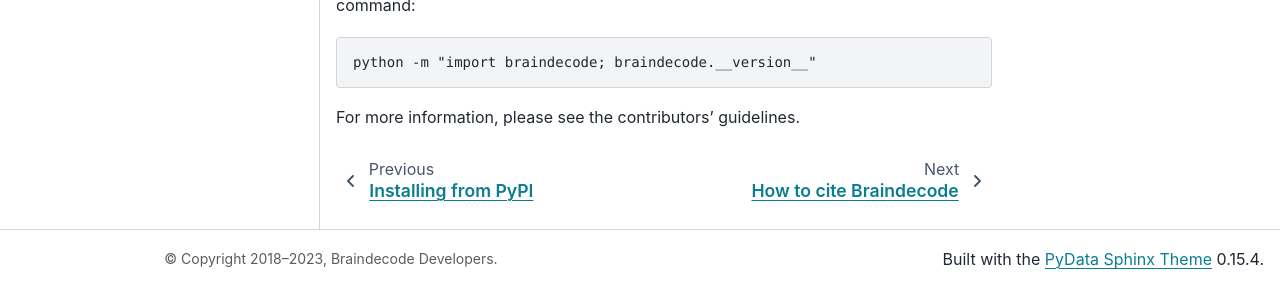
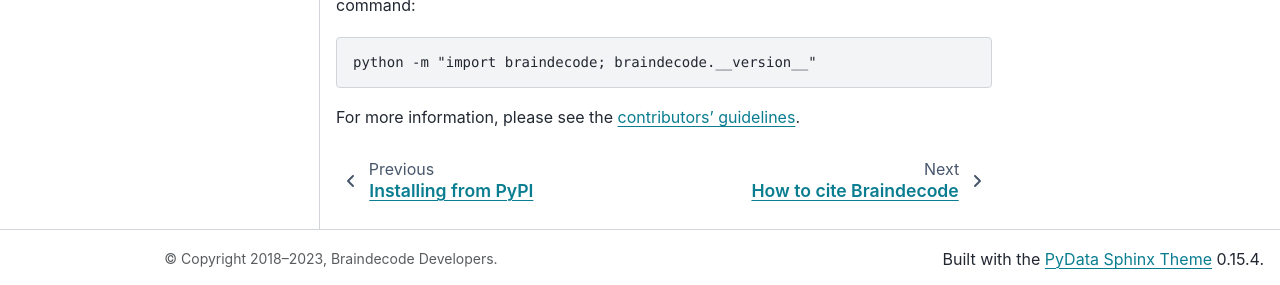
Before and after one commit to braindecode/braindecode, a Sphinx documentation site: the page built from docs/install/install_source.rst, in a window 1280 px wide and 900 px high, scrolled down 910 px. Shown: the part 612-897 px from the top of the window. Built offline with Sphinx 7.4.7 and the PyData theme 0.15.4, drawn with Linux system fonts in a browser that asks for light colours; pages that are not in the unit, such as notebooks, are missing from menus; comment, search, counter and statistics services are not loaded; part of the change alters nothing that is shown.

```diff
--- a/docs/install/install_source.rst
+++ b/docs/install/install_source.rst
@@ -66,4 +66,4 @@ To verify that Braindecode is installed and running correctly, run the following
 
    python -m "import braindecode; braindecode.__version__"
 
-For more information, please see the contributors' guidelines.
+For more information, please see the `contributors' guidelines <https://github.com/braindecode/braindecode/blob/master/CONTRIBUTING.md>`__.
```
